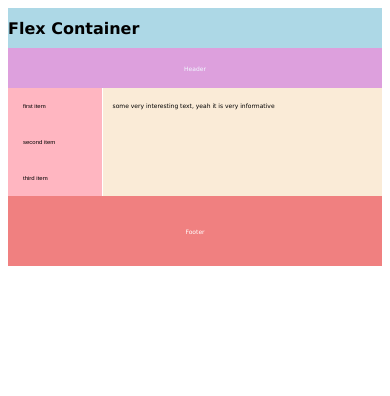
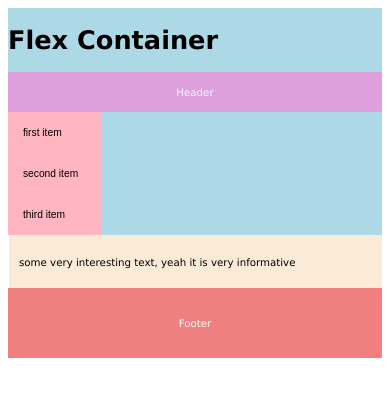
Before and after one commit to auu-i/auu-i.github.io, a plain HTML site: page index.html in a window 390 px wide. Drawn offline with Linux system fonts and the light colour scheme.

Commit message:
Update styles3.css

```diff
--- a/styles3.css
+++ b/styles3.css
@@ -72,6 +72,12 @@ html {
 
 @media screen and (max-width: 767px) {
   .content, .aside-item, .header-item, .footer-item, .body{
-    font-size: 50%;
+    font-size: 90%;
   }
 }
+
+@media screen and (max-width: 479px) {
+  .body, .header-item, .footer-item, .aside-item, .content{
+    font-size: 80%;
+  }
+}
```
